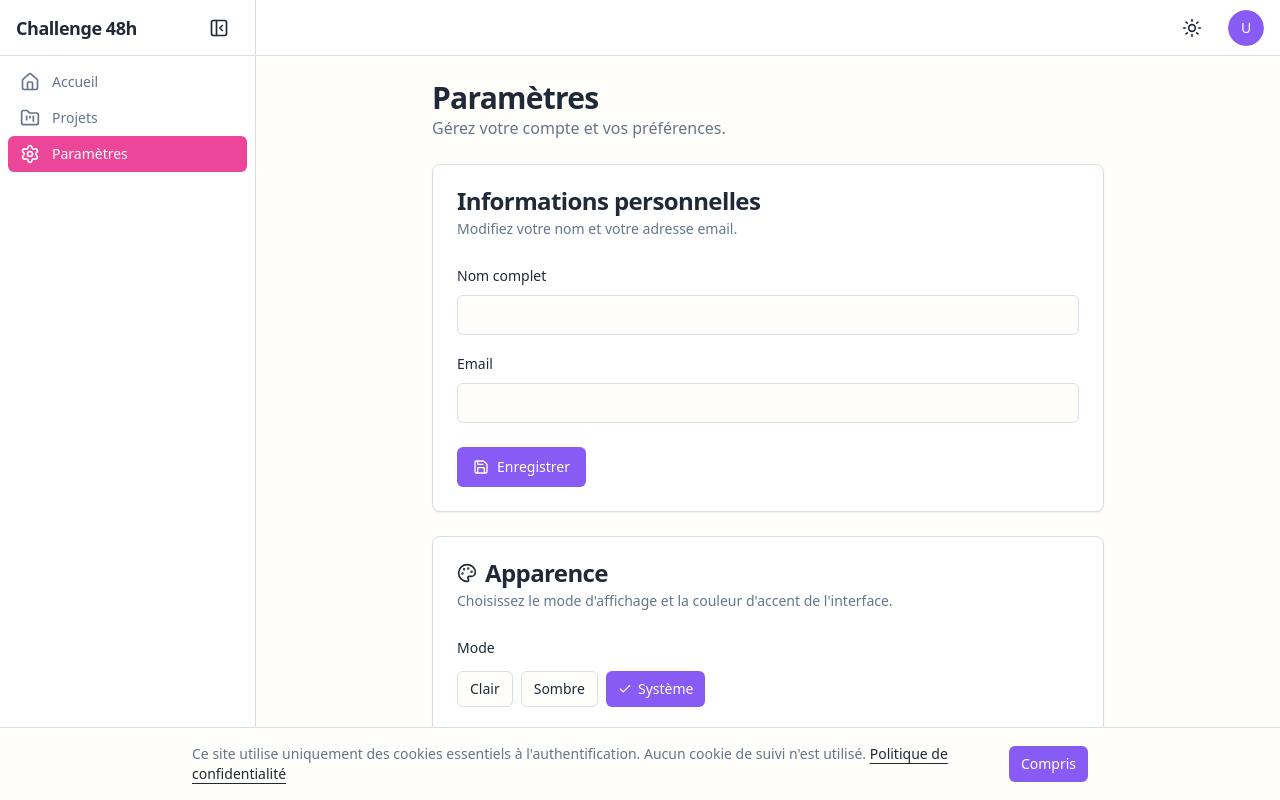
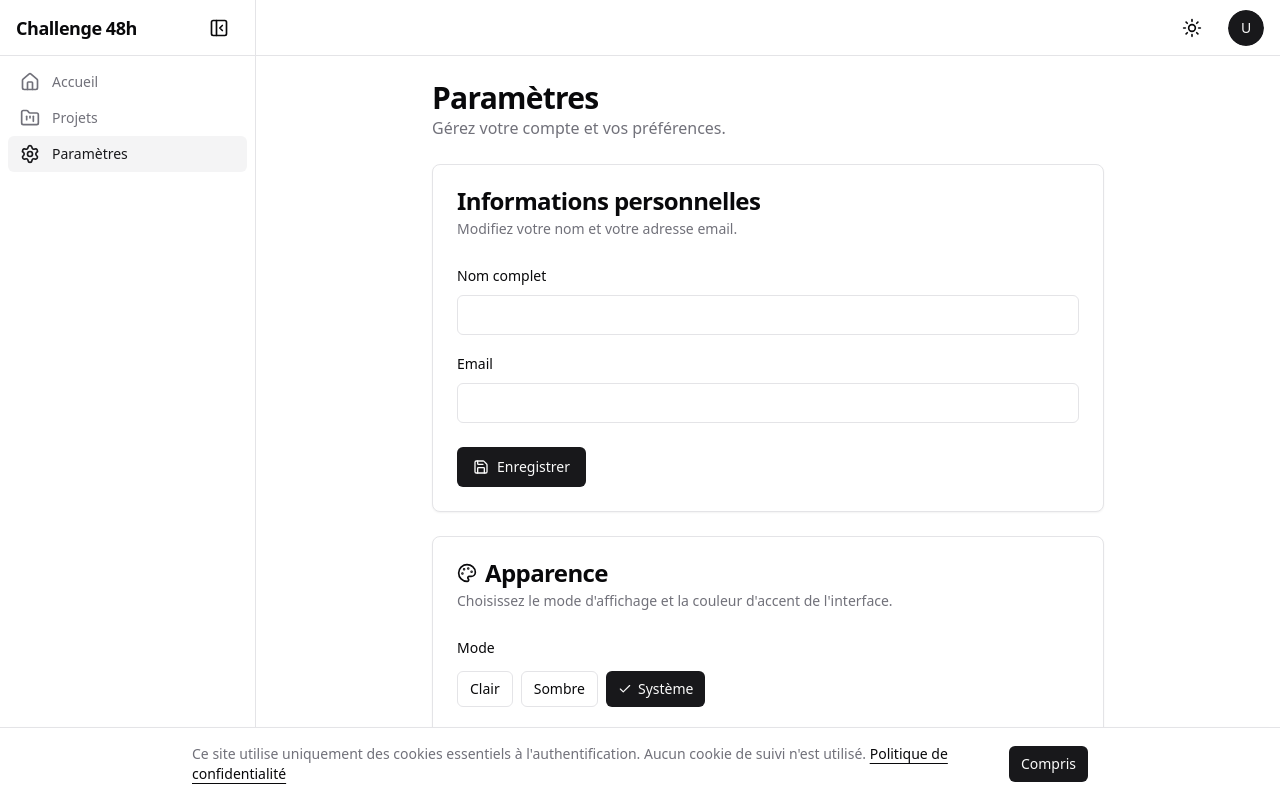
Before and after one commit to Aimeric0/48h-challenge-26, a Next.js app: page /dashboard/settings in a window 1280 px wide. Built offline with nearby package versions, Linux system fonts and the light colour scheme; no server answers.

Commit message:
fix(theme): make default theme neutral and add charte graphique color scheme
Move charter colors (violet primary, amber secondary, pink accent) to a
dedicated "Charte graphique" theme and set the default theme to neutral zinc.

```diff
--- a/src/app/globals.css
+++ b/src/app/globals.css
@@ -4,50 +4,50 @@
 
 @layer base {
   :root {
-    /* Charte graphique — light mode */
-    --background: 43 100% 99%;        /* #FFFDF8 — warm cream */
-    --foreground: 215 28% 17%;        /* #1F2937 — dark slate */
-    --card: 0 0% 100%;                /* #FFFFFF — white */
-    --card-foreground: 215 28% 17%;
+    /* Default theme — neutral light mode */
+    --background: 0 0% 100%;
+    --foreground: 240 10% 3.9%;
+    --card: 0 0% 100%;
+    --card-foreground: 240 10% 3.9%;
     --popover: 0 0% 100%;
-    --popover-foreground: 215 28% 17%;
-    --primary: 258 89% 66%;           /* #8B5CF6 — violet */
-    --primary-foreground: 0 0% 100%;
-    --secondary: 38 92% 50%;          /* #F59E0B — amber */
-    --secondary-foreground: 215 28% 17%;
-    --muted: 215 20% 96%;
-    --muted-foreground: 215 16% 47%;
-    --accent: 330 81% 60%;            /* #EC4899 — pink */
-    --accent-foreground: 0 0% 100%;
+    --popover-foreground: 240 10% 3.9%;
+    --primary: 240 5.9% 10%;
+    --primary-foreground: 0 0% 98%;
+    --secondary: 240 4.8% 95.9%;
+    --secondary-foreground: 240 5.9% 10%;
+    --muted: 240 4.8% 95.9%;
+    --muted-foreground: 240 3.8% 46.1%;
+    --accent: 240 4.8% 95.9%;
+    --accent-foreground: 240 5.9% 10%;
     --destructive: 0 84% 60%;
     --destructive-foreground: 0 0% 98%;
-    --border: 215 20% 88%;
-    --input: 215 20% 88%;
-    --ring: 258 89% 66%;
+    --border: 240 5.9% 90%;
+    --input: 240 5.9% 90%;
+    --ring: 240 5.9% 10%;
     --radius: 0.5rem;
   }
 
   .dark {
-    /* Charte graphique — dark mode */
-    --background: 222 47% 8%;
-    --foreground: 215 20% 97%;
-    --card: 222 47% 11%;
-    --card-foreground: 215 20% 97%;
-    --popover: 222 47% 11%;
-    --popover-foreground: 215 20% 97%;
-    --primary: 258 87% 72%;           /* lighter violet for dark bg */
-    --primary-foreground: 0 0% 100%;
-    --secondary: 38 85% 52%;
-    --secondary-foreground: 215 28% 12%;
-    --muted: 222 40% 15%;
-    --muted-foreground: 215 16% 57%;
-    --accent: 330 75% 65%;
-    --accent-foreground: 0 0% 100%;
-    --destructive: 0 63% 40%;
+    /* Default theme — neutral dark mode */
+    --background: 240 10% 3.9%;
+    --foreground: 0 0% 98%;
+    --card: 240 10% 3.9%;
+    --card-foreground: 0 0% 98%;
+    --popover: 240 10% 3.9%;
+    --popover-foreground: 0 0% 98%;
+    --primary: 0 0% 98%;
+    --primary-foreground: 240 5.9% 10%;
+    --secondary: 240 3.7% 15.9%;
+    --secondary-foreground: 0 0% 98%;
+    --muted: 240 3.7% 15.9%;
+    --muted-foreground: 240 5% 64.9%;
+    --accent: 240 3.7% 15.9%;
+    --accent-foreground: 0 0% 98%;
+    --destructive: 0 62.8% 30.6%;
     --destructive-foreground: 0 0% 98%;
-    --border: 222 40% 18%;
-    --input: 222 40% 18%;
-    --ring: 258 87% 72%;
+    --border: 240 3.7% 15.9%;
+    --input: 240 3.7% 15.9%;
+    --ring: 240 4.9% 83.9%;
   }
 }
 
@@ -120,6 +120,28 @@
   --input: 46 12% 88%;
 }
 
+[data-color-theme="charte"] {
+  --background: 43 100% 99%;          /* #FFFDF8 — warm cream */
+  --foreground: 215 28% 17%;
+  --card: 0 0% 100%;
+  --card-foreground: 215 28% 17%;
+  --popover: 0 0% 100%;
+  --popover-foreground: 215 28% 17%;
+  --primary: 258 89% 66%;             /* #8B5CF6 — violet */
+  --primary-foreground: 0 0% 100%;
+  --secondary: 38 92% 50%;            /* #F59E0B — amber */
+  --secondary-foreground: 215 28% 17%;
+  --muted: 215 20% 96%;
+  --muted-foreground: 215 16% 47%;
+  --accent: 330 81% 60%;              /* #EC4899 — pink */
+  --accent-foreground: 0 0% 100%;
+  --destructive: 0 84% 60%;
+  --destructive-foreground: 0 0% 98%;
+  --border: 215 20% 88%;
+  --input: 215 20% 88%;
+  --ring: 258 89% 66%;
+}
+
 /* Color themes — dark mode overrides */
 .dark[data-color-theme="blue"] {
   --primary: 217 91% 65%;
@@ -176,6 +198,27 @@
   --border: 46 12% 18%;
   --input: 46 12% 18%;
 }
+.dark[data-color-theme="charte"] {
+  --background: 222 47% 8%;
+  --foreground: 215 20% 97%;
+  --card: 222 47% 11%;
+  --card-foreground: 215 20% 97%;
+  --popover: 222 47% 11%;
+  --popover-foreground: 215 20% 97%;
+  --primary: 258 87% 72%;             /* lighter violet for dark bg */
+  --primary-foreground: 0 0% 100%;
+  --secondary: 38 85% 52%;
+  --secondary-foreground: 215 28% 12%;
+  --muted: 222 40% 15%;
+  --muted-foreground: 215 16% 57%;
+  --accent: 330 75% 65%;
+  --accent-foreground: 0 0% 100%;
+  --destructive: 0 63% 40%;
+  --destructive-foreground: 0 0% 98%;
+  --border: 222 40% 18%;
+  --input: 222 40% 18%;
+  --ring: 258 87% 72%;
+}
 .dark[data-color-theme="rose"] {
   --primary: 330 81% 60%;
   --primary-foreground: 0 0% 100%;
--- a/src/lib/themes.ts
+++ b/src/lib/themes.ts
@@ -6,6 +6,7 @@ export const COLOR_THEMES = [
   { id: "orange", name: "Automne", color: "#ea580c", darkColor: "#f97316" },
   { id: "rose", name: "Sakura", color: "#db2777", darkColor: "#ec4899" },
   { id: "yellow", name: "Poussin", color: "#ca8a04", darkColor: "#eab308" },
+  { id: "charte", name: "Charte graphique", color: "#8B5CF6", darkColor: "#A78BFA" },
 ] as const;
 
 export type ColorThemeId = (typeof COLOR_THEMES)[number]["id"];
```
